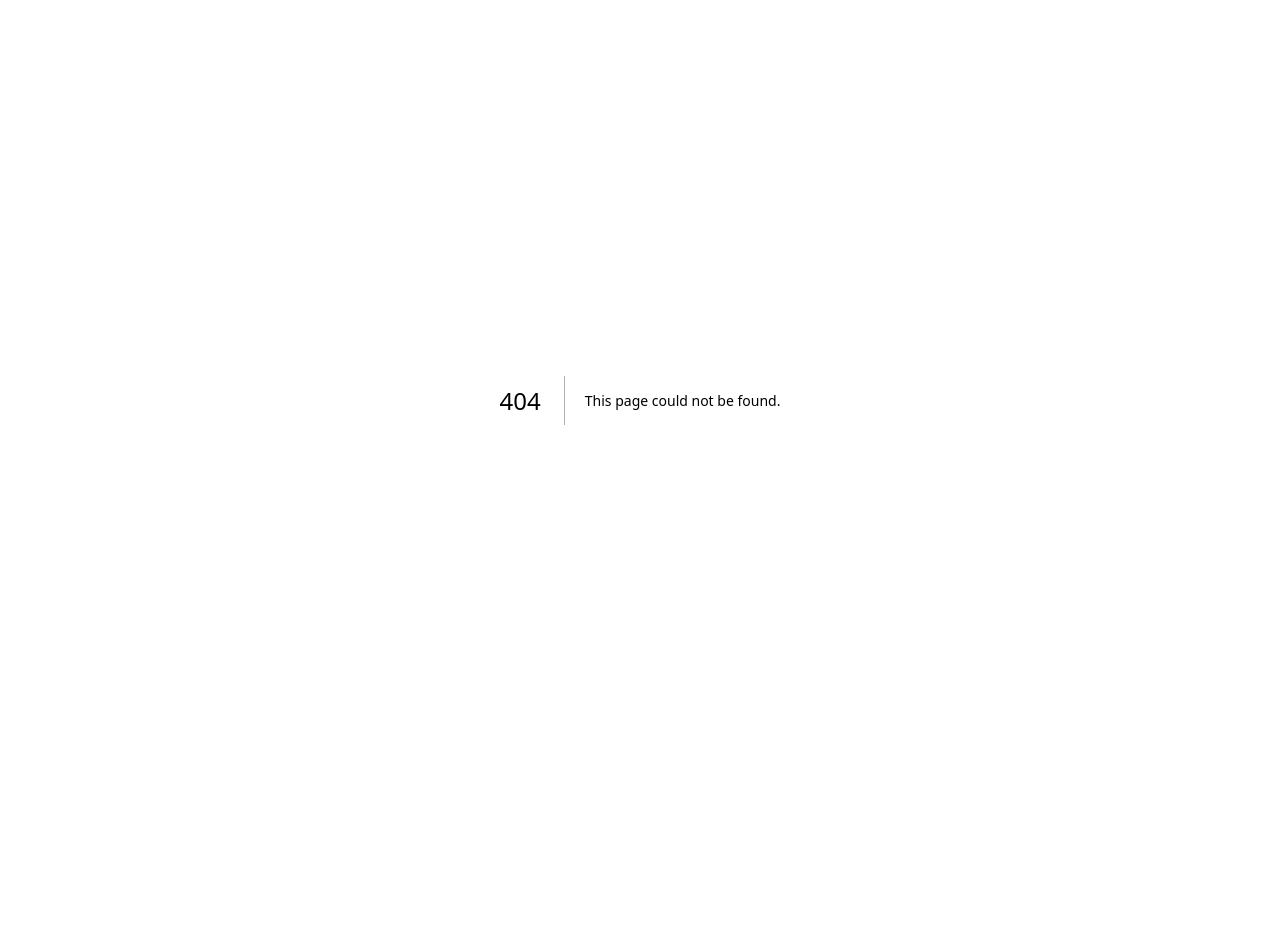
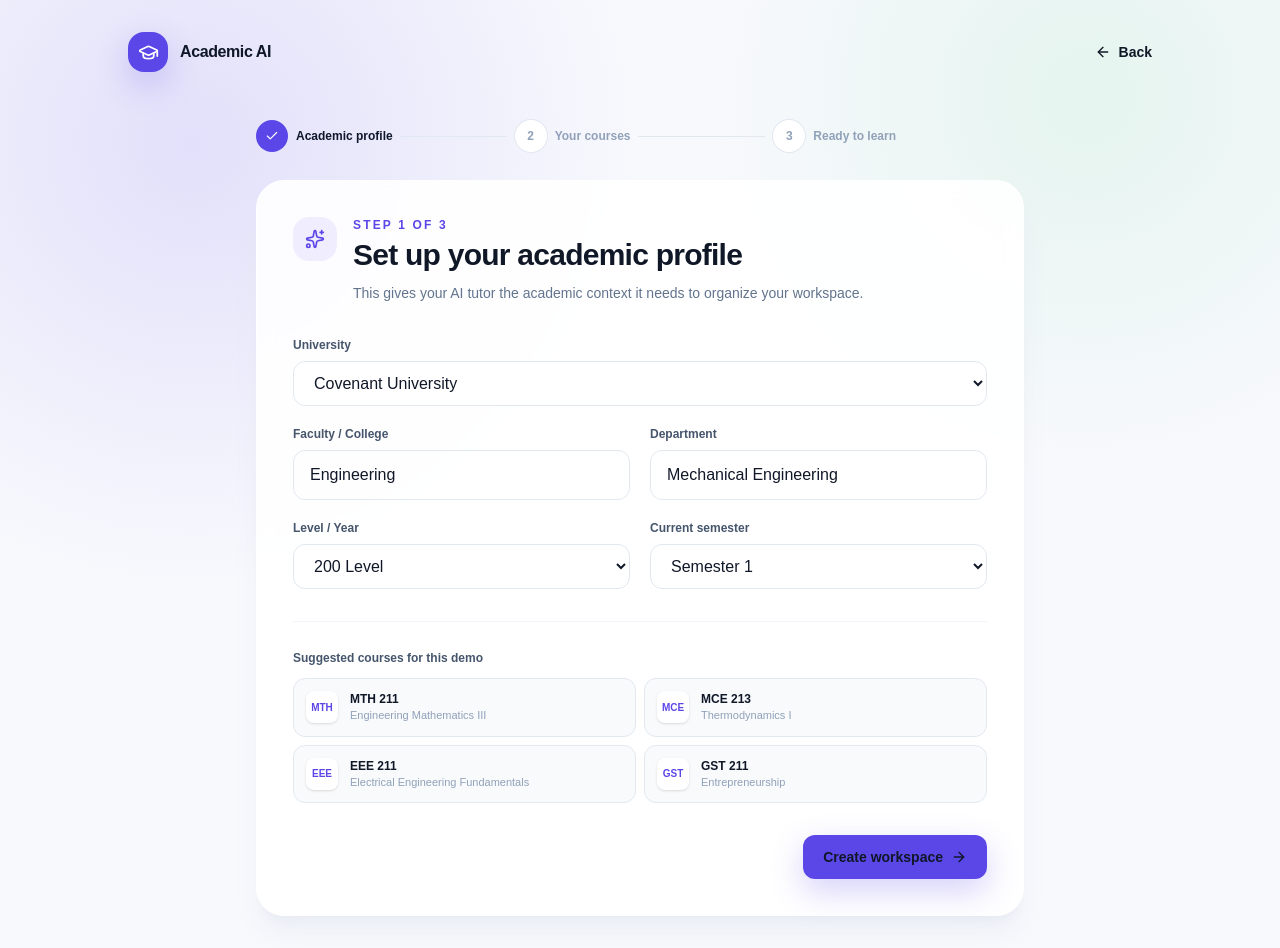
Before and after one commit to olaoluwabankole3-cmd/CHIDERA-What-God-has-ordained-, a Next.js app: page /onboarding in a window 1280 px wide. Before the commit this address had no page. Before the commit the page ends 800 px from the top, so only its background shows below. Built offline with nearby package versions, Linux system fonts and the light colour scheme.

Commit message:
Add src/app/onboarding/page.tsx

```diff
--- /dev/null
+++ b/src/app/onboarding/page.tsx
@@ -0,0 +1,97 @@
+import Link from "next/link";
+import { ArrowLeft, ArrowRight, Check, GraduationCap, Sparkles } from "lucide-react";
+
+const steps = ["Academic profile", "Your courses", "Ready to learn"];
+const suggestedCourses = [
+  ["MTH 211", "Engineering Mathematics III"],
+  ["MCE 213", "Thermodynamics I"],
+  ["EEE 211", "Electrical Engineering Fundamentals"],
+  ["GST 211", "Entrepreneurship"],
+];
+
+export default function OnboardingPage() {
+  return (
+    <main className="gradient-shell min-h-screen px-5 py-8 sm:px-8">
+      <div className="mx-auto max-w-5xl">
+        <div className="flex items-center justify-between">
+          <Link href="/" className="flex items-center gap-3 font-bold tracking-tight">
+            <span className="grid h-10 w-10 place-items-center rounded-2xl bg-[#5b46e8] text-white brand-shadow"><GraduationCap size={21}/></span>
+            Academic AI
+          </Link>
+          <Link href="/" className="flex items-center gap-2 text-sm font-semibold text-slate-500"><ArrowLeft size={16}/> Back</Link>
+        </div>
+
+        <div className="mx-auto mt-12 max-w-3xl">
+          <div className="mb-7 flex items-center justify-between gap-2">
+            {steps.map((step, i) => (
+              <div key={step} className="flex flex-1 items-center gap-2">
+                <span className={`grid h-8 w-8 shrink-0 place-items-center rounded-full text-xs font-bold ${i === 0 ? "bg-[#5b46e8] text-white" : "bg-white text-slate-400 ring-1 ring-slate-200"}`}>{i === 0 ? <Check size={14}/> : i + 1}</span>
+                <span className={`hidden text-xs font-semibold sm:block ${i === 0 ? "text-slate-900" : "text-slate-400"}`}>{step}</span>
+                {i < steps.length - 1 && <span className="h-px flex-1 bg-slate-200"/>}
+              </div>
+            ))}
+          </div>
+
+          <section className="rounded-[28px] border border-white bg-white/90 p-6 shadow-xl shadow-slate-200/60 backdrop-blur sm:p-9">
+            <div className="flex items-start gap-4">
+              <span className="grid h-11 w-11 shrink-0 place-items-center rounded-2xl bg-[#f0edff] text-[#5b46e8]"><Sparkles size={20}/></span>
+              <div>
+                <p className="text-xs font-bold uppercase tracking-[.18em] text-[#5b46e8]">Step 1 of 3</p>
+                <h1 className="mt-1 text-2xl font-black tracking-tight sm:text-3xl">Set up your academic profile</h1>
+                <p className="mt-2 text-sm leading-6 text-slate-500">This gives your AI tutor the academic context it needs to organize your workspace.</p>
+              </div>
+            </div>
+
+            <form className="mt-8 grid gap-5 sm:grid-cols-2">
+              <label className="sm:col-span-2">
+                <span className="mb-2 block text-xs font-bold text-slate-600">University</span>
+                <select defaultValue="Covenant University" className="w-full rounded-xl border border-slate-200 bg-white px-4 py-3 text-sm outline-none focus:border-[#7968ee]">
+                  <option>Covenant University</option>
+                  <option>University of Lagos</option>
+                  <option>University of Ibadan</option>
+                  <option>Other university</option>
+                </select>
+              </label>
+              <label>
+                <span className="mb-2 block text-xs font-bold text-slate-600">Faculty / College</span>
+                <input defaultValue="Engineering" className="w-full rounded-xl border border-slate-200 px-4 py-3 text-sm outline-none focus:border-[#7968ee]"/>
+              </label>
+              <label>
+                <span className="mb-2 block text-xs font-bold text-slate-600">Department</span>
+                <input defaultValue="Mechanical Engineering" className="w-full rounded-xl border border-slate-200 px-4 py-3 text-sm outline-none focus:border-[#7968ee]"/>
+              </label>
+              <label>
+                <span className="mb-2 block text-xs font-bold text-slate-600">Level / Year</span>
+                <select defaultValue="200 Level" className="w-full rounded-xl border border-slate-200 bg-white px-4 py-3 text-sm outline-none focus:border-[#7968ee]">
+                  <option>100 Level</option><option>200 Level</option><option>300 Level</option><option>400 Level</option><option>500 Level</option>
+                </select>
+              </label>
+              <label>
+                <span className="mb-2 block text-xs font-bold text-slate-600">Current semester</span>
+                <select defaultValue="Semester 1" className="w-full rounded-xl border border-slate-200 bg-white px-4 py-3 text-sm outline-none focus:border-[#7968ee]">
+                  <option>Semester 1</option><option>Semester 2</option>
+                </select>
+              </label>
+            </form>
+
+            <div className="mt-8 border-t border-slate-100 pt-7">
+              <p className="text-xs font-bold text-slate-600">Suggested courses for this demo</p>
+              <div className="mt-3 grid gap-2 sm:grid-cols-2">
+                {suggestedCourses.map(([code, title]) => (
+                  <div key={code} className="flex items-center gap-3 rounded-xl border border-slate-200 bg-slate-50 p-3">
+                    <span className="grid h-8 w-8 place-items-center rounded-lg bg-white text-[10px] font-black text-[#5b46e8] shadow-sm">{code.split(" ")[0]}</span>
+                    <div className="min-w-0"><p className="text-xs font-bold">{code}</p><p className="truncate text-[11px] text-slate-400">{title}</p></div>
+                  </div>
+                ))}
+              </div>
+            </div>
+
+            <div className="mt-8 flex justify-end">
+              <Link href="/dashboard" className="inline-flex items-center gap-2 rounded-xl bg-[#5b46e8] px-5 py-3 text-sm font-bold text-white brand-shadow">Create workspace <ArrowRight size={16}/></Link>
+            </div>
+          </section>
+        </div>
+      </div>
+    </main>
+  );
+}
```
